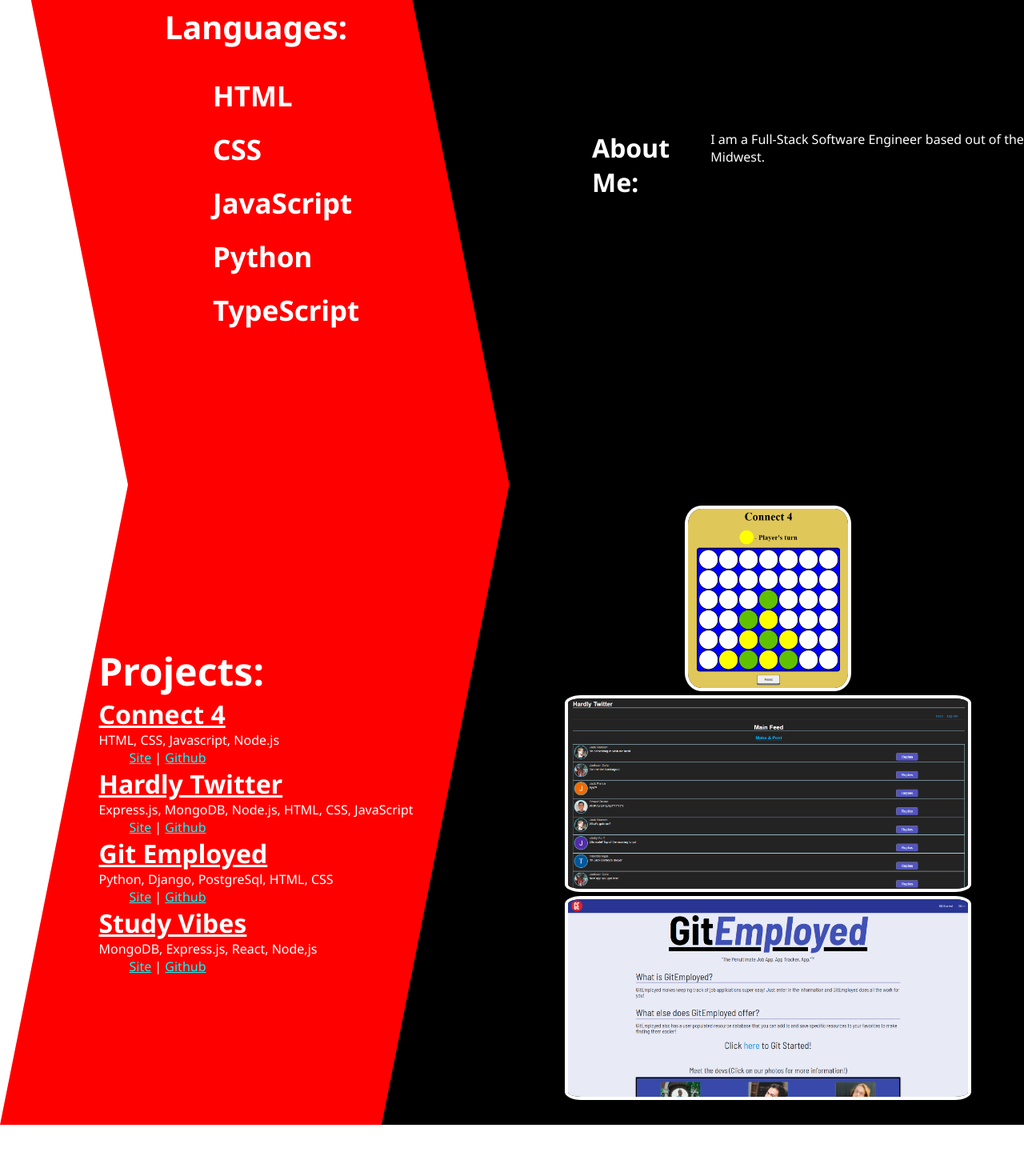
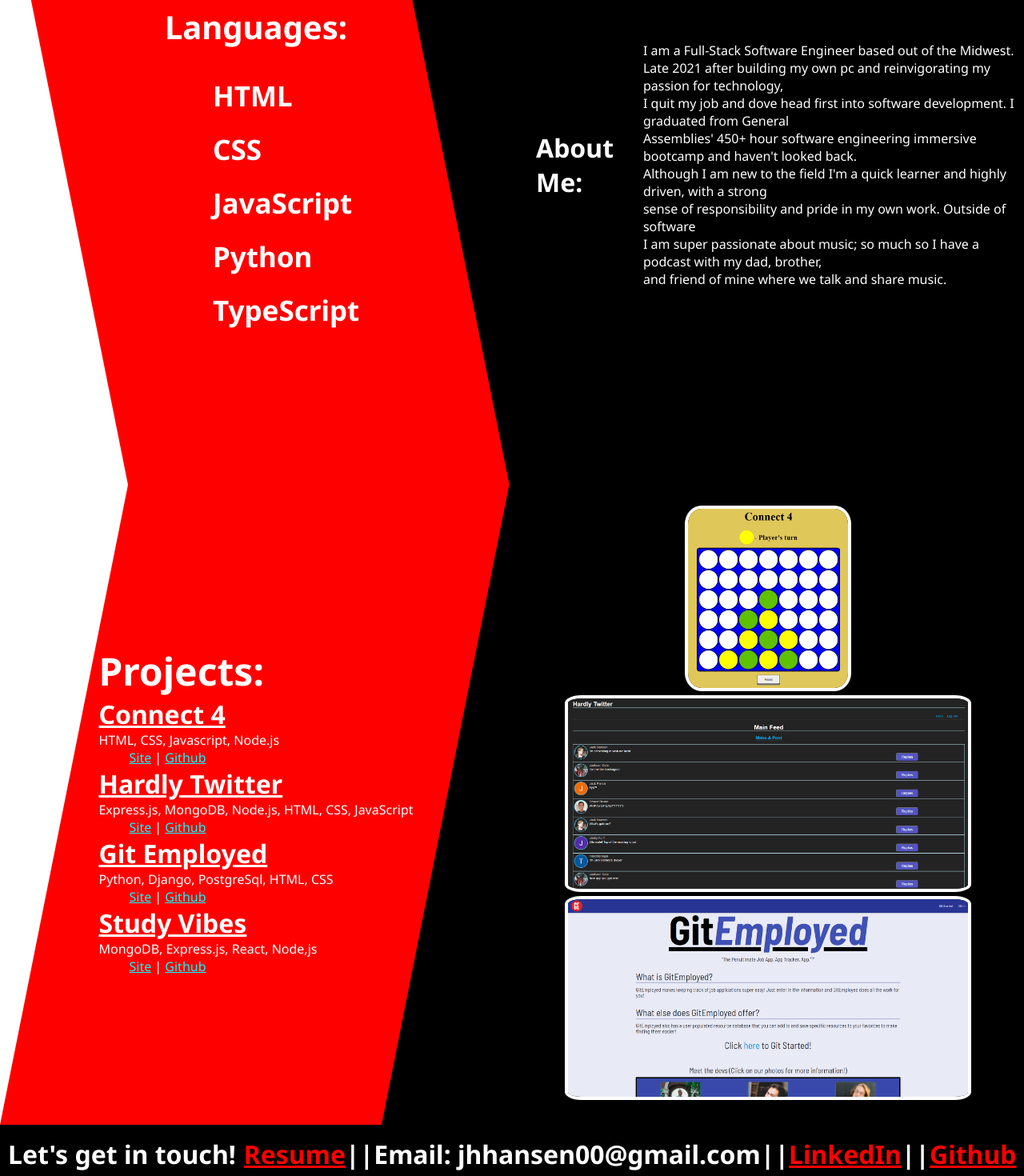
Before and after one commit to jhhansen00/portfolio, a React (Create React App) app: page / in a window 1280 px wide. Shown: the part 994-2464 px from the top of the page at 80% size. Before the commit the page ends 2400 px from the top, so only its background shows below. Built offline with nearby package versions, Linux system fonts and the light colour scheme.

Commit message:
finished 1

```diff
--- a/src/App.jsx
+++ b/src/App.jsx
@@ -1,6 +1,7 @@
 import About from "./components/about/about";
 import Intro from "./components/intro/Intro";
 import Projects from "./components/projects/projects";
+import Contact from "./components/contact/contact";
 
 function App() {
   return (
@@ -8,6 +9,7 @@ function App() {
       <Intro />
       <About />
       <Projects />
+      <Contact />
     </div>
   );
 }
--- a/src/components/about/about.css
+++ b/src/components/about/about.css
@@ -82,8 +82,12 @@
 }
 
 .about {
-    padding-left: 100px;
+    padding-left: 30px;
+    padding-right: 10px;
     color: white;
+    display: flex;
+    justify-content: center;
+    align-items: center;
 }
 
 .a-about {
--- a/src/components/about/about.jsx
+++ b/src/components/about/about.jsx
@@ -21,10 +21,17 @@ function About() {
                 <div className="a-r-bg"></div>
                 <div className="a-right-wrapper">
                     <h1 className="about">About Me:</h1>
-                    <div className="a-about-wrapper"></div>
+                    <div className="a-about-wrapper">
                         <div className="a-about">I am a Full-Stack Software Engineer based out of the Midwest. <br />
-
+                        Late 2021 after building my own pc and reinvigorating my passion for technology, <br />
+                        I quit my job and dove head first into software development. I graduated from General <br />
+                        Assemblies' 450+ hour software engineering immersive bootcamp and haven't looked back. <br />
+                        Although I am new to the field I'm a quick learner and highly driven, with a strong <br />
+                        sense of responsibility and pride in my own work. Outside of software <br />
+                        I am super passionate about music; so much so I have a podcast with my dad, brother, <br /> and friend of mine where we talk
+                        and share music.
                         </div>
+                    </div>
                 </div>
             </div>
         </div>
--- /dev/null
+++ b/src/components/contact/contact.css
@@ -0,0 +1,29 @@
+.contact {
+    height: 8vh;
+    background-color: black;
+}
+
+.c-left {
+    flex: 1;
+    display: flex;
+    color: white;
+    width: 99%;
+    justify-content: left;
+    flex-direction: row;
+    padding: 15px 0px 0px 10px;
+}
+
+.c-lgit {
+    display: flex;
+    align-items: center;
+    justify-content: center;
+
+}
+
+.right {
+    padding-left: 10px;
+}
+
+.res {
+    color: red;
+}
--- /dev/null
+++ b/src/components/contact/contact.jsx
@@ -0,0 +1,21 @@
+import "./contact.css"
+import res from "../../img/Resume.pdf"
+
+function Contact() {
+    return (
+        <div className="contact">
+            <div className="c-left">
+                <h1 className="c-lgit">
+                    Let's get in touch!
+                </h1>
+                <h1 className="right"><a className="res" href={res}>Resume</a>
+                ||Email: jhhansen00@gmail.com||
+                <a className="res" href="https://www.linkedin.com/in/-jackhansen/">LinkedIn</a>
+                ||<a className="res" href="https://github.com/jhhansen00">Github</a></h1>
+            </div>
+            <div className="c-right"></div>
+        </div>
+    )
+}
+
+export default Contact;
--- a/src/components/intro/Intro.jsx
+++ b/src/components/intro/Intro.jsx
@@ -13,7 +13,7 @@ function Intro() {
                         <div className="i-title-wrapper">
                             <div className="i-title-item">Software Engineer</div>
                             <div className="i-title-item">Web Developer</div>
-                            <div className="i-title-item">Podcaster</div>
+                            <div className="i-title-item">Music Enthusiast</div>
                             <div className="i-title-item">Tech Nerd</div>
                         </div>
                     </div>
```
Also changed, not shown: 2 other files (tests, documents, lock files or other folders).
